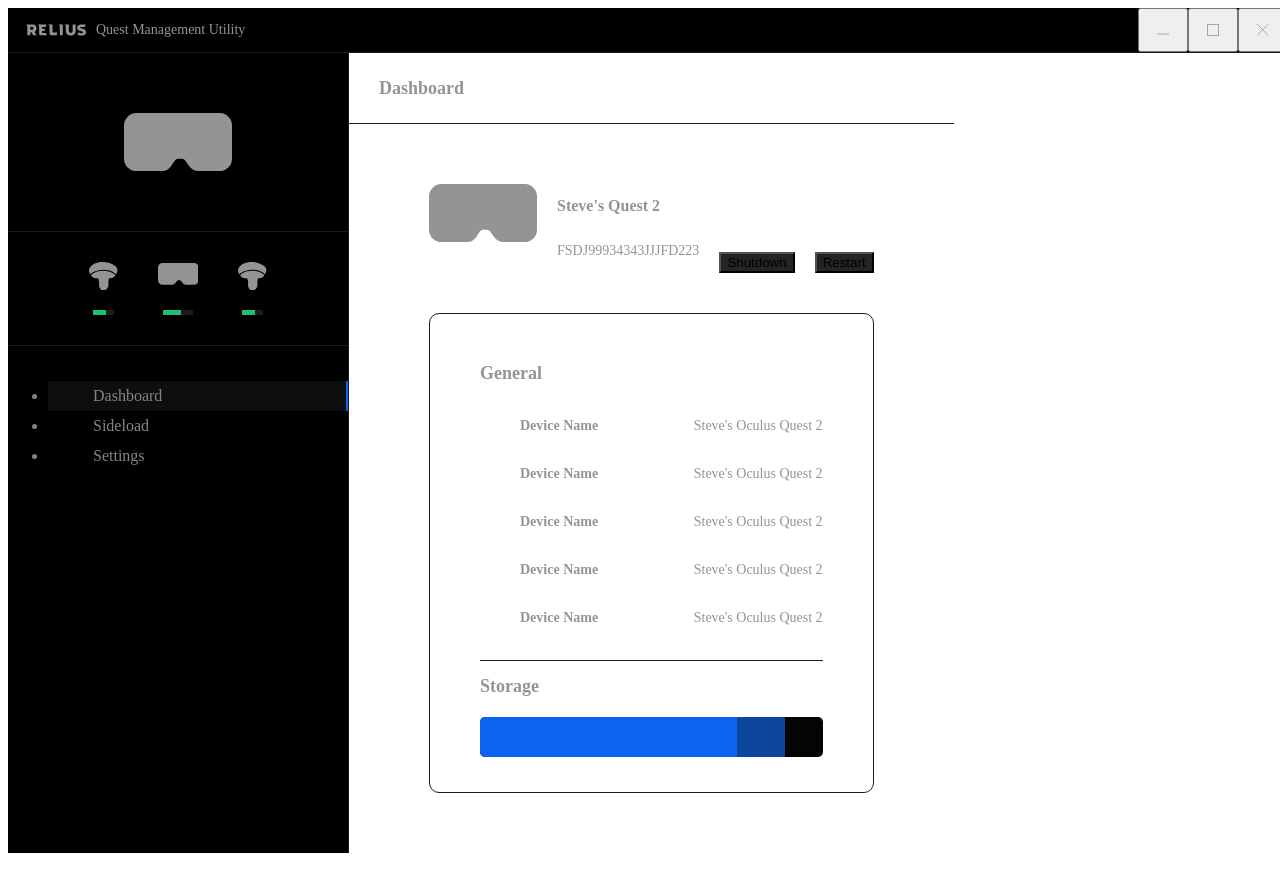
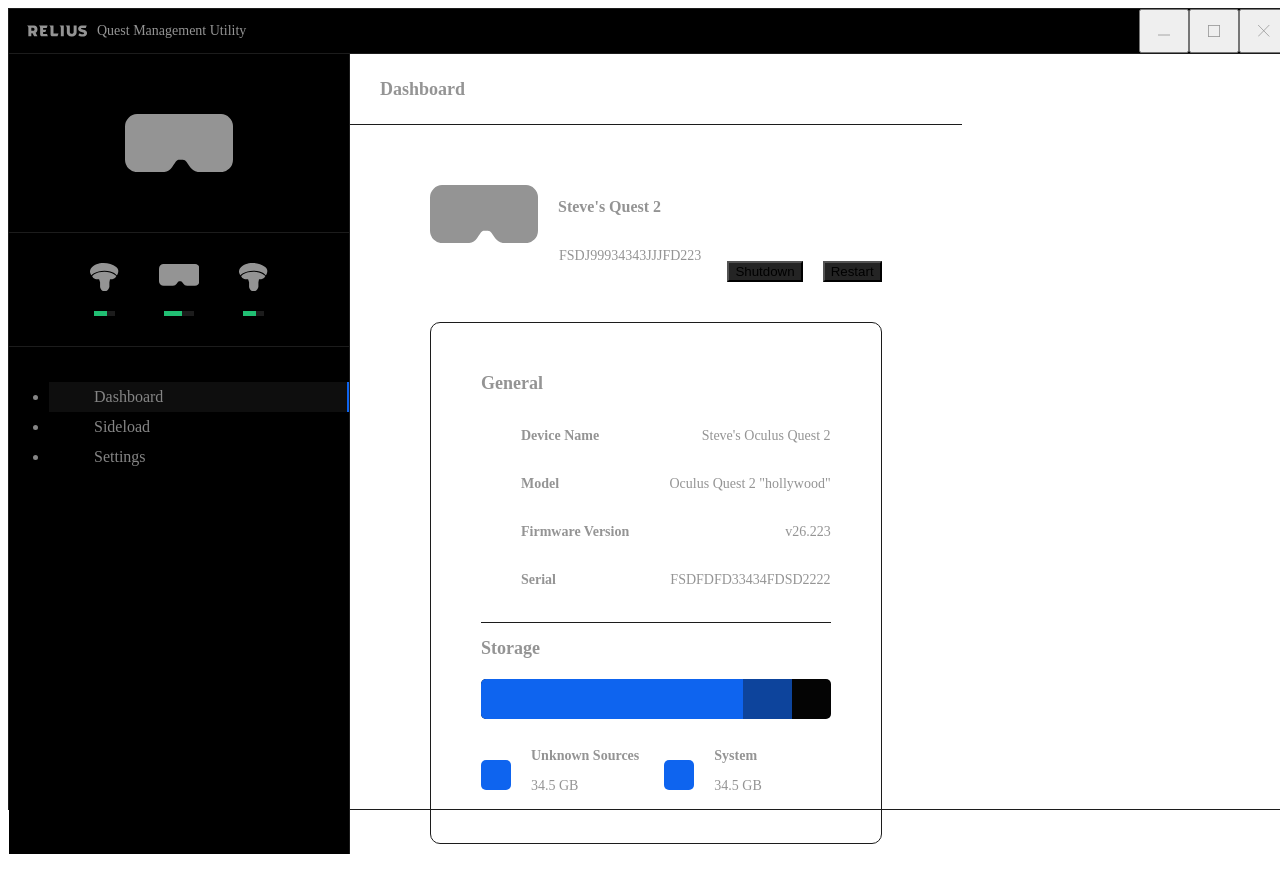
Before and after one commit to markk112/relius-qmu, a Vue app: page / in a window 1280 px wide. Shown: the top 892 px of the page. Before the commit the page ends 853 px from the top, so only its background shows below. Built offline with nearby package versions, Linux system fonts and the light colour scheme; the HTML template or start-up script is replaced by a standard one.

Commit message:
Finished styling Dashboard

```diff
--- a/src/App.vue
+++ b/src/App.vue
@@ -65,6 +65,7 @@
 
 <style>
 #app {
+  border: 1px solid #1c1c1c;
   display: flex;
   flex-direction: column;
   height: 100vh;
--- a/src/assets/css/global.css
+++ b/src/assets/css/global.css
@@ -43,11 +43,8 @@
 }
 
 body {
-    min-height: 100vh;
     text-rendering: optimizeSpeed;
     line-height: 1.5;
-    border: 1px solid #1c1c1c;
-    overflow: hidden;
 }
 
 html,
@@ -108,12 +105,16 @@
     height: 100%;
 }
 
+.strong {
+    font-weight: 600;
+}
+
 .btn-default {
   display: block;
-    border-radius: 3px;
+    border-radius: 4px;
     padding: 5px 20px;
     color: #949494;
-    font-size: 11px;
+    font-size: 14px;
 }
 
 .btn-default:hover {
--- a/src/background.js
+++ b/src/background.js
@@ -33,7 +33,7 @@
   if (process.env.WEBPACK_DEV_SERVER_URL) {
     // Load the url of the dev server if in development mode
     await win.loadURL(process.env.WEBPACK_DEV_SERVER_URL)
-    if (!process.env.IS_TEST) win.webContents.openDevTools()
+    // if (!process.env.IS_TEST) win.webContents.openDevTools()
   } else {
     createProtocol('app')
     // Load the index.html when not in development
--- a/src/views/Dashboard.vue
+++ b/src/views/Dashboard.vue
@@ -34,20 +34,16 @@
                             <p>Steve's Oculus Quest 2</p>
                         </li>
                         <li>
-                            <h3>Device Name</h3>
-                            <p>Steve's Oculus Quest 2</p>
+                            <h3>Model</h3>
+                            <p>Oculus Quest 2 "hollywood"</p>
                         </li>
                         <li>
-                            <h3>Device Name</h3>
-                            <p>Steve's Oculus Quest 2</p>
+                            <h3>Firmware Version</h3>
+                            <p>v26.223</p>
                         </li>
                         <li>
-                            <h3>Device Name</h3>
-                            <p>Steve's Oculus Quest 2</p>
-                        </li>
-                        <li>
-                            <h3>Device Name</h3>
-                            <p>Steve's Oculus Quest 2</p>
+                            <h3>Serial</h3>
+                            <p>FSDFDFD33434FDSD2222</p>
                         </li>
                     </ul>
                 </div>
@@ -56,6 +52,22 @@
                 <div class="indicator-bg">
                     <div class="indicator-fill"></div>
                     <div class="indicator-fill-1"></div>
+                </div>
+                <div class="legend">
+                    <div class="item">
+                        <div class="colour"></div>
+                        <div class="name">
+                            <h3>Unknown Sources</h3>
+                            <p>34.5 <span class="strong">GB</span></p>
+                        </div>
+                    </div>
+                    <div class="item">
+                        <div class="colour"></div>
+                        <div class="name">
+                            <h3>System</h3>
+                            <p>34.5 <span class="strong">GB</span></p>
+                        </div>
+                    </div>
                 </div>
             </div>
         </div>
@@ -108,7 +120,15 @@
     font-size: 16px;
 }
 #dashboard .content .banner .mini-info p {
+    padding: 4px 6px;
+    line-height: 1.2;
     font-size: 14px;
+    margin-left: -5px;
+}
+#dashboard .content .banner .mini-info p:hover {
+    cursor: pointer;
+    background-color: #0e0e0e;
+    color: #fff;
 }
 #dashboard .content .banner .controls {
     display: flex;
@@ -167,4 +187,22 @@
     height: inherit;
     width: 14%;
 }
+#dashboard .legend {
+    margin-top: 15px;
+}
+#dashboard .legend .item {
+    display: inline-block;
+    margin-right: 25px;
+}
+#dashboard .legend .item .name {
+    display: inline-block;
+}
+#dashboard .legend .item .colour {
+    background-color: #0e64ef;
+    border-radius: 5px;
+    display: inline-block;
+    width: 30px;
+    height: 30px;
+    margin-right: 20px;
+}
 </style>
```
